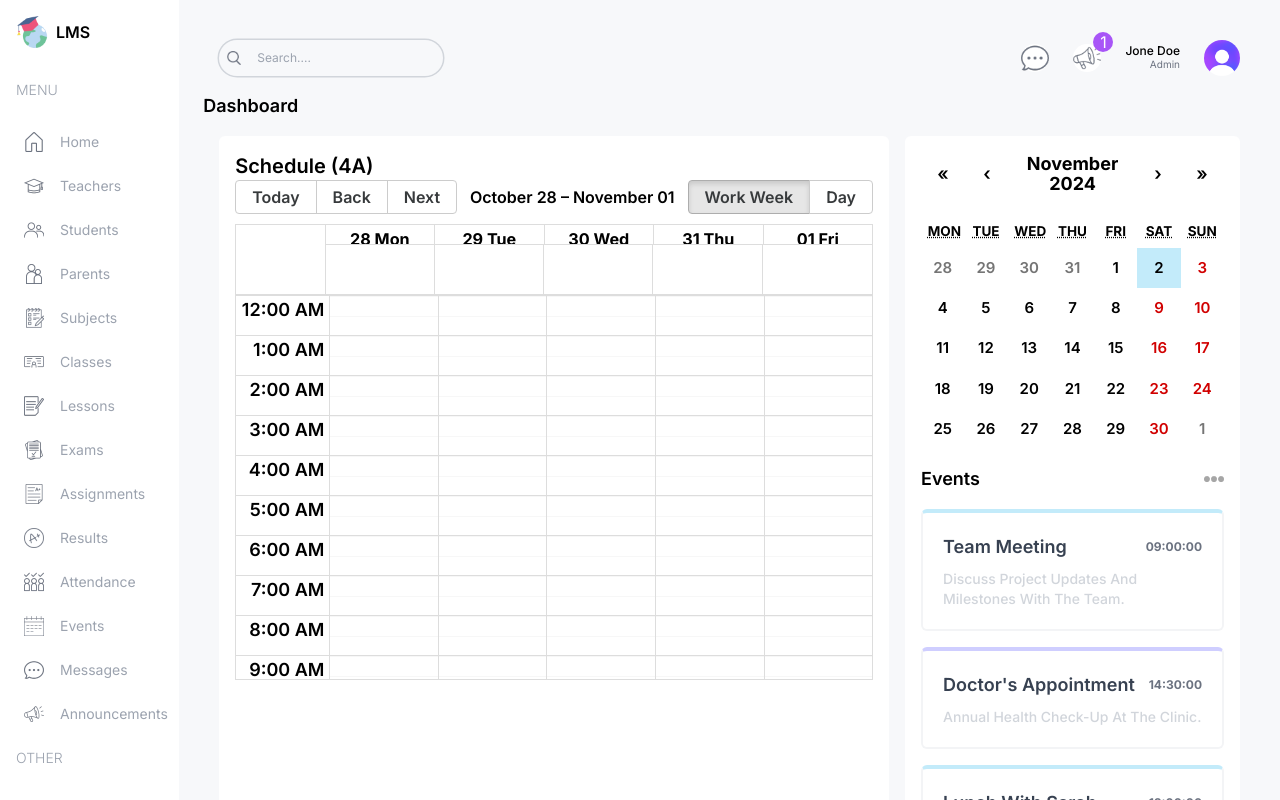
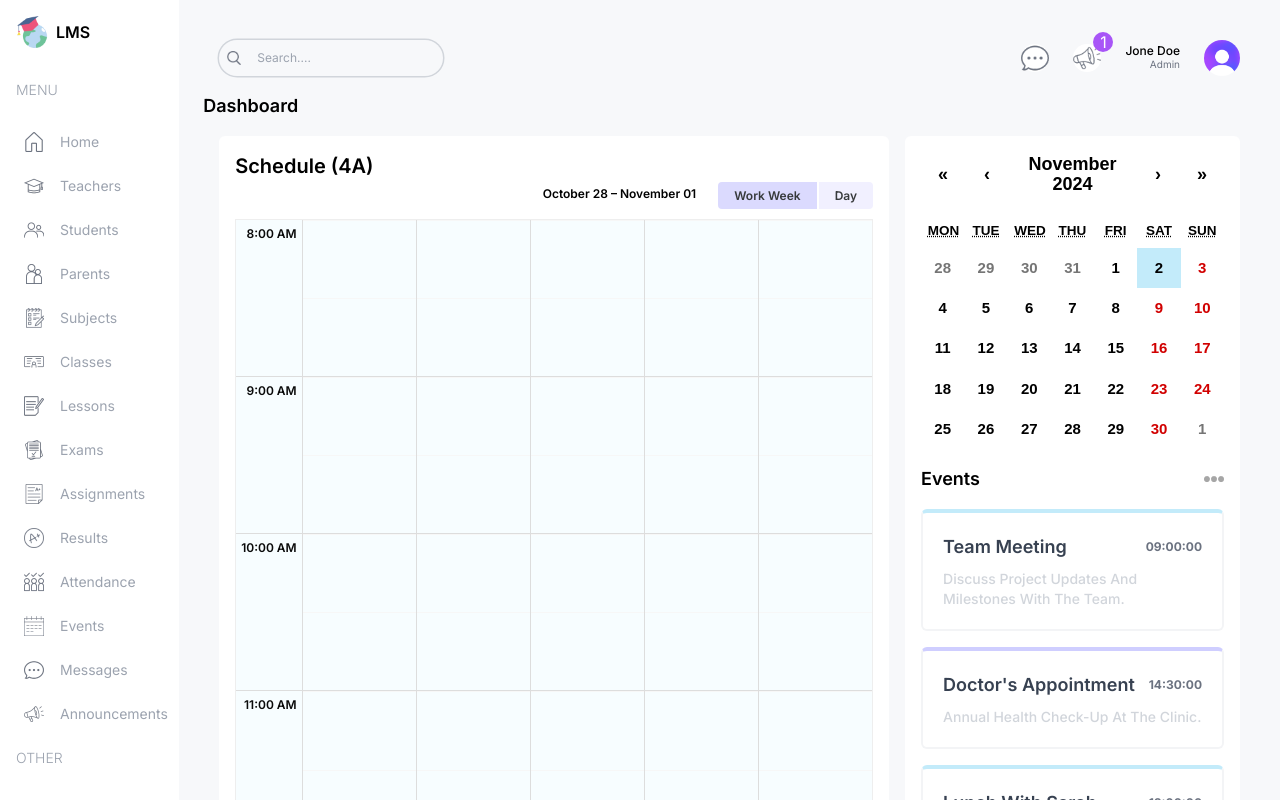
Before and after one commit to KCDasanayaka/School-Management-Dashboard, a Next.js app in the folder dashboard/: page /dashboard/student in a window 1280 px wide. Shown: the top 800 px of the page. Built offline with nearby package versions, Linux system fonts and the light colour scheme.

Commit message:
updated codes

```diff
--- a/dashboard/src/app/components/BigCalendar.tsx
+++ b/dashboard/src/app/components/BigCalendar.tsx
@@ -4,17 +4,17 @@ import moment from 'moment'
 import "react-big-calendar/lib/css/react-big-calendar.css"
 import { useState } from 'react';
 import { calendarEvents } from '../lib/data';
+import { log } from 'console';
 
 const localizer = momentLocalizer(moment);
 
 const BigCalendar = () => {
     const [view, setView] = useState<View>(Views.WORK_WEEK);  // Set initial view to WORK_WEEK
 
-    const handleOnChangeView = (selectedView: View)=>{
+    const handleOnChangeView = (selectedView:View)=>{
         setView(selectedView);
     };
     return (
-        <div className='text-black'>
             <Calendar
                 localizer={localizer}
                 events={calendarEvents}
@@ -22,10 +22,12 @@ const BigCalendar = () => {
                 endAccessor="end"
                 views={["work_week","day"]}
                 view={view}
-                style={{ height: 500 }}
+                style={{ height: "98%" }}
                 onView={handleOnChangeView}
+                min={new Date(2025,1,0,8,0,0)}
+                max={new Date(2025,1,0,17,0,0)}
+
             />
-        </div>
     );
 };
 
--- a/dashboard/src/app/dashboard/student/page.tsx
+++ b/dashboard/src/app/dashboard/student/page.tsx
@@ -6,7 +6,7 @@ const StudentPage = () => {
     return (
         <div className='p-4 flex gap-4 flex-col xl:flex-row'>
             <div className="w-full xl:w-2/3">
-                <div className="h-full bg-white p-4 rounded-md">
+                <div className="h-full bg-white p-4 rounded-md text-black">
                     <h1 className="text-xl font-semibold">Schedule (4A) </h1>
                     <BigCalendar/>
                 </div>
--- a/dashboard/src/app/globals.css
+++ b/dashboard/src/app/globals.css
@@ -31,7 +31,9 @@ body {
   border: none !important;
   font-family: "Inter", sens-serif !important;
 }
-
+.react-calendar, .react-calendar *, .react-calendar *:before, .react-calendar *:after{
+  font-family: Arial, Helvetica, sans-serif !important;
+}
 .react-calendar__tile--active{
   background-color: #c3ebfa !important;
   color: black !important;
@@ -40,3 +42,61 @@ body {
 .react-calendar__navigation__label__labelText{
   font-weight: 700 !important;
 }
+.rbc-btn-group:first-child{
+  display: none !important;
+}
+.rbc-calendar *, .rbc-calendar *:before, .rbc-calendar *:after{
+  font-size: 12px;
+}
+.rbc-toolbar-label {
+  text-align: right !important;
+  padding: 0 20px !important;
+}
+.rbc-btn-group:last-child{
+  font-size: 13px !important;
+}
+.rbc-day-slot .rbc-time-slot{
+  color: #0a0a0a !important;
+  font-size: large !important;
+}
+.rbc-btn-group:last-child button{
+  border: none !important;
+  background-color: #f1f0ff !important;
+  margin-left: 2px !important;
+}
+.rbc-toolbar button.rbc-active{
+  background-color: #dbdafe !important;
+  box-shadow: none !important;
+}
+.rbc-time-view{
+  border-color: #eee !important;
+}
+.rbc-time-header{
+  display: none !important;
+}
+.rbc-time-content{
+  border: none !important;
+}
+.rbc-time-column.rbc-time-gutter{
+  font-size: 12px !important;
+  color: #0a0a0a;
+}
+.rbc-time-column.rbc-time-gutter.rbc-timeslot-group{
+  padding: 0px 20 px !important;
+}
+.rbc-timeslot-group{
+  background-color: #f7fdff !important;
+}
+.rbc-day-slot{
+  font-size: 14px !important;
+}
+.rbc-event{
+  border: none !important;
+  color: black !important;
+  padding: 10px !important;
+  margin: 10px !important;
+  width: 99% !important;
+}
+.rbc-event:nth-child(1){
+  background-color: #e2f8ff !important;
+}
```
